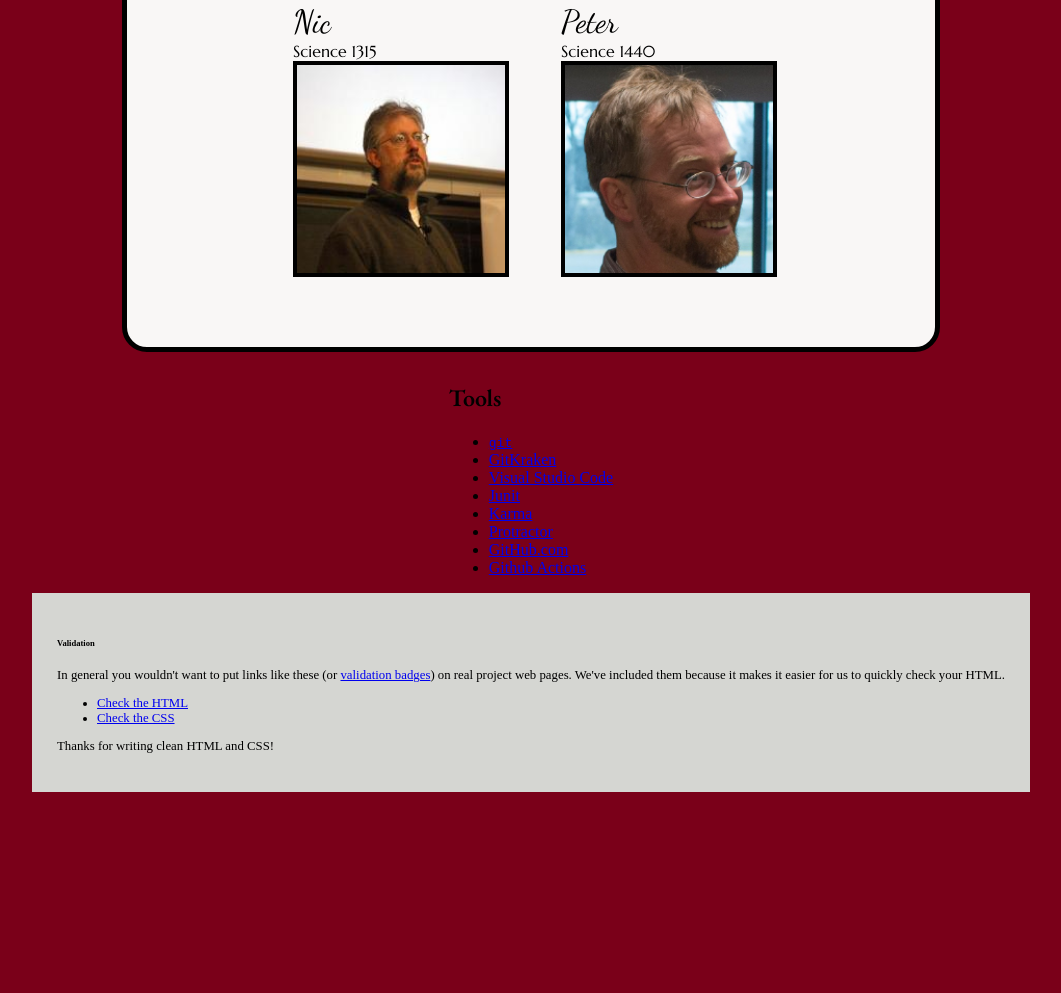
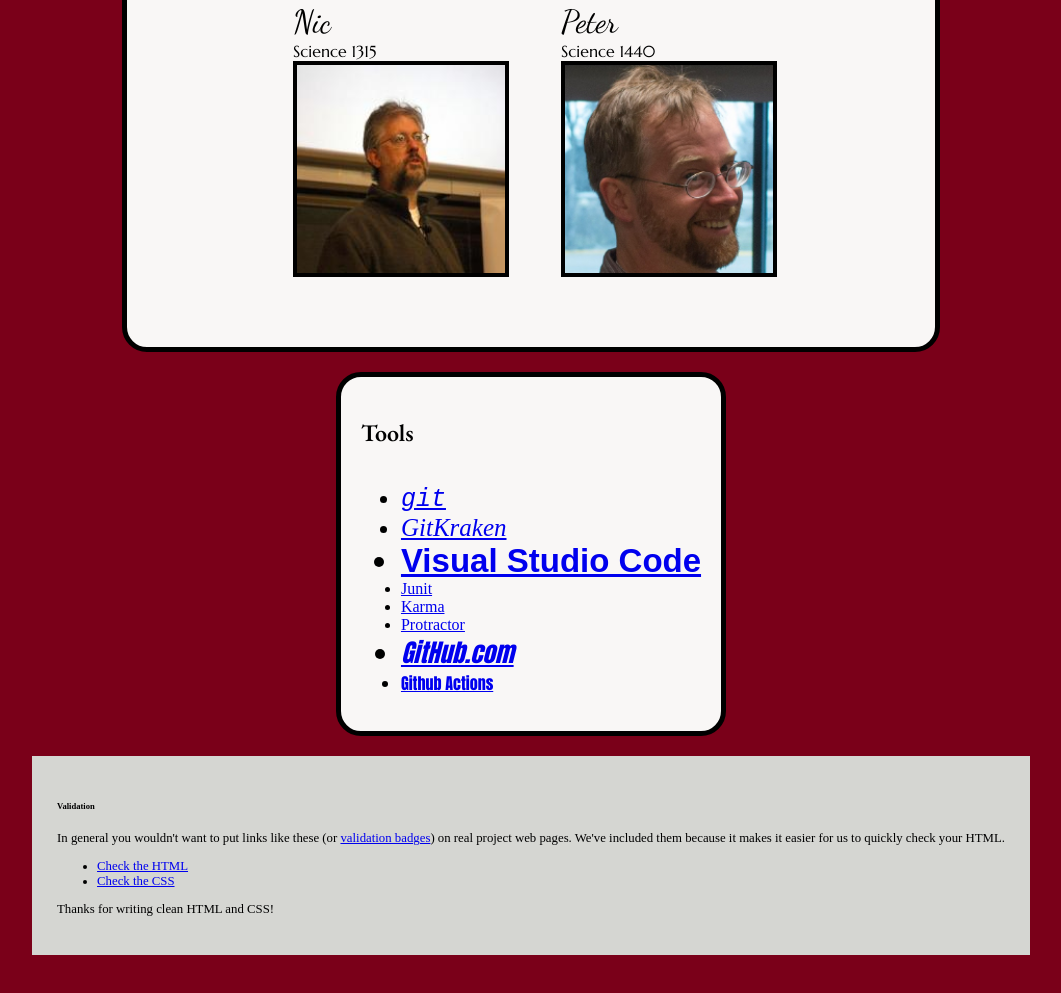
Before and after one commit to UMM-CSci-3601-S20/lab-1-html-and-css-austinandtrent, a plain HTML site: page index.html in a window 1280 px wide. Shown: the part 1239-2232 px from the top of the page, without its empty margins (109-1170 px from the left). Before the commit the page ends 2069 px from the top, so only its background shows below. Drawn offline with nearby package versions, Linux system fonts and the light colour scheme; a web font is replaced by a local one.

Commit message:
Created and formated an area for tools
I formated to tools box to fit the requirments for the Lab1 assignment.

```diff
--- a/css/style1.css
+++ b/css/style1.css
@@ -142,4 +142,39 @@ img.pic {
   font-size: 80%;
   background-color: #d5d6d2;
   padding: 25px;
+  margin: 10px;
 }
+.tool-container{
+  display: flex;
+  flex-direction: column;
+  justify-content: center;
+  align-items: center;
+}
+#tool{
+  background-color: #f9f7f6;
+  display: flex;
+  flex-direction: column;
+  justify-content: center;
+  align-content: center;
+  padding: 20px;
+  margin: 10px;
+}
+.functionality{
+  border-radius: 25px;
+  padding: 20px;
+  border: 5px solid;
+  margin: 10px;
+  max-width: 48em;
+}
+.version-control{
+  font-style: italic;
+  font-size: 25px;
+}
+.ide{
+  font-family: sans-serif;
+  font-weight: 700;
+  font-size: 33px;
+}
+.cloud{
+  font-family:Impact, Haettenschweiler, 'Arial Narrow Bold', sans-serif
+}
```
